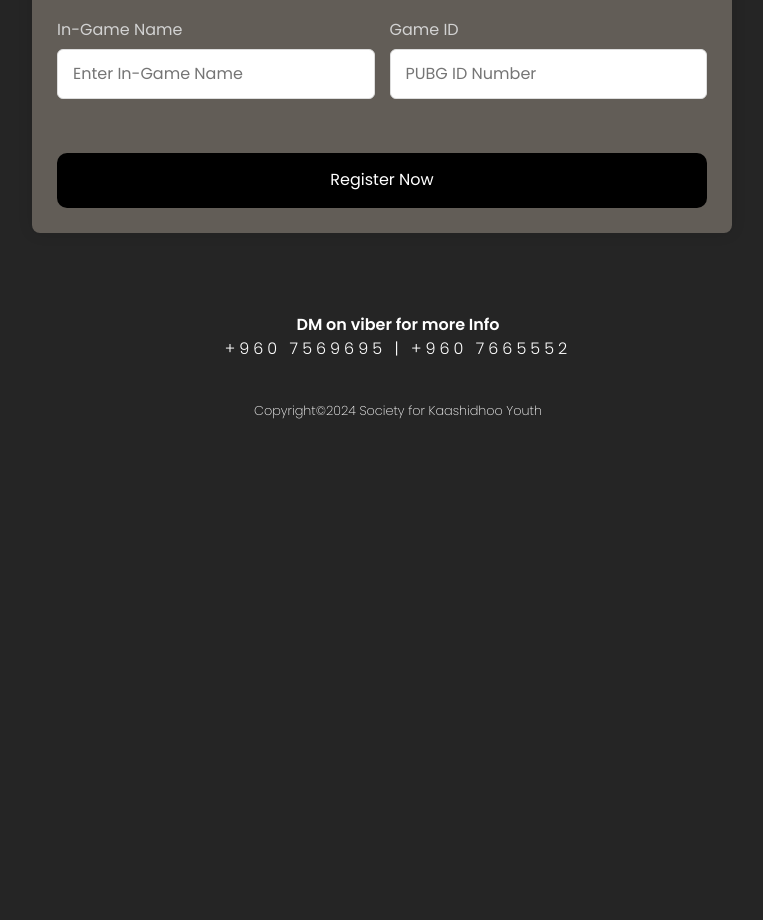
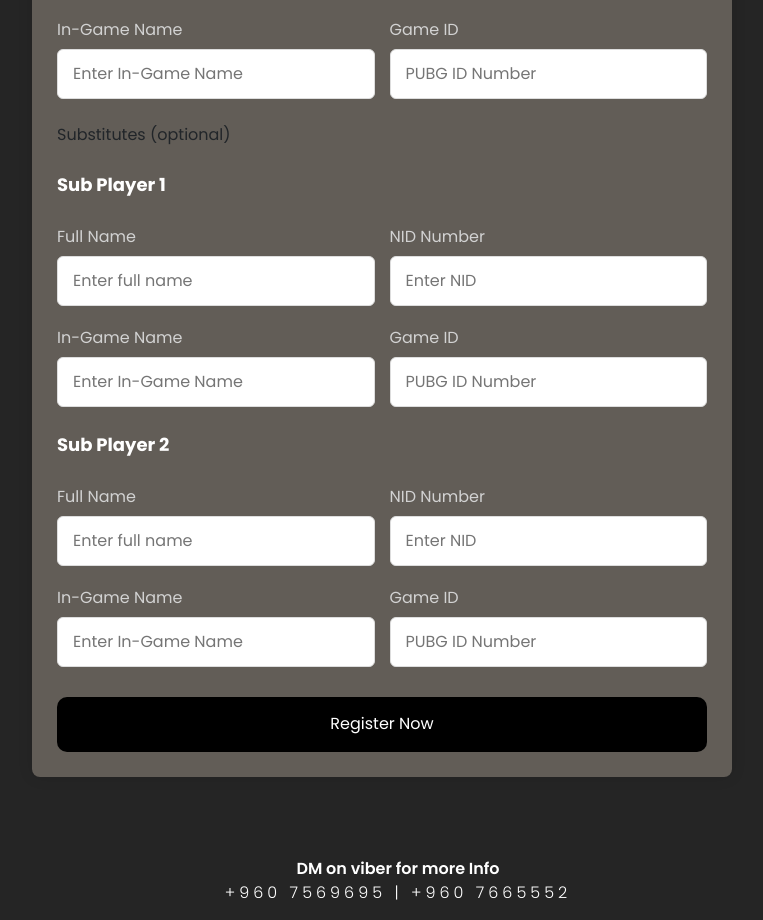
Before and after one commit to skyngo/eid-league-reg, a React (Create React App) app: page / in a window 1280 px wide. Shown: the part 1606-2526 px from the top of the page, without its empty margins (258-1021 px from the left). Before the commit the page ends 2062 px from the top, so only its background shows below. Built offline with nearby package versions, Linux system fonts and the light colour scheme; the HTML template or start-up script is replaced by a standard one.

Commit message:
added sub players field

```diff
--- a/src/components/Home.js
+++ b/src/components/Home.js
@@ -42,7 +42,7 @@ const Home = () => {
     try {
       const response = await axios.post(
         "https://api.sky.ngo/create",
-        userField,
+        userField
       );
       Swal.fire({
         title: "Registration Successful",
@@ -50,7 +50,7 @@ const Home = () => {
         icon: "success",
       });
       setLoading(true);
-      console.log(response)
+      console.log(response);
     } catch (err) {
       console.log(err, "Something Wrong");
       Swal.fire({
@@ -332,23 +332,28 @@ const Home = () => {
           </div>
 
           <br />
-          {/* <header>Substitutes (optional)</header>
+          <header>Substitutes (optional)</header>
           <div class="player-reg-container">
             <br />
-              <label class="player-label">Player 1</label>
+            <label class="player-label">Sub Player 1</label>
             <div class="column">
               <div class="input-box">
                 <label>Full Name</label>
                 <input
                   type="text"
-                    name="f_name"
+                  name="sub1_fullname"
                   placeholder="Enter full name"
-                    onChange={e => changeUserFieldHandler(e)}
+                  onChange={(e) => changeUserFieldHandler(e)}
                 />
               </div>
               <div class="input-box">
                 <label>NID Number</label>
-                  <input type="text" name="nid" placeholder="Enter NID" onChange={e => changeUserFieldHandler(e)}/>
+                <input
+                  type="text"
+                  name="sub1_nid"
+                  placeholder="Enter NID"
+                  onChange={(e) => changeUserFieldHandler(e)}
+                />
               </div>
             </div>
             <div class="column">
@@ -356,18 +361,18 @@ const Home = () => {
                 <label>In-Game Name</label>
                 <input
                   type="text"
-                    name="ign"
+                  name="sub1_ign"
                   placeholder="Enter In-Game Name"
-                    onChange={e => changeUserFieldHandler(e)}
+                  onChange={(e) => changeUserFieldHandler(e)}
                 />
               </div>
               <div class="input-box">
                 <label>Game ID</label>
                 <input
                   type="number"
-                    name="ig_id"
+                  name="sub1_igid"
                   placeholder="PUBG ID Number"
-                    onChange={e => changeUserFieldHandler(e)}
+                  onChange={(e) => changeUserFieldHandler(e)}
                 />
               </div>
             </div>
@@ -375,20 +380,25 @@ const Home = () => {
 
           <div class="player-reg-container">
             <br />
-              <label class="player-label">Player 2</label>
+            <label class="player-label">Sub Player 2</label>
             <div class="column">
               <div class="input-box">
                 <label>Full Name</label>
                 <input
                   type="text"
-                    name="f_name"
+                  name="sub2_fullname"
                   placeholder="Enter full name"
-                    onChange={e => changeUserFieldHandler(e)}
+                  onChange={(e) => changeUserFieldHandler(e)}
                 />
               </div>
               <div class="input-box">
                 <label>NID Number</label>
-                  <input type="text" name="nid" placeholder="Enter NID"onChange={e => changeUserFieldHandler(e)} />
+                <input
+                  type="text"
+                  name="sub2_nid"
+                  placeholder="Enter NID"
+                  onChange={(e) => changeUserFieldHandler(e)}
+                />
               </div>
             </div>
             <div class="column">
@@ -396,23 +406,22 @@ const Home = () => {
                 <label>In-Game Name</label>
                 <input
                   type="text"
-                    name="ign"
+                  name="sub2_ign"
                   placeholder="Enter In-Game Name"
-                    onChange={e => changeUserFieldHandler(e)}
+                  onChange={(e) => changeUserFieldHandler(e)}
                 />
               </div>
               <div class="input-box">
                 <label>Game ID</label>
                 <input
                   type="number"
-                    name="ig_id"
+                  name="sub2_igid"
                   placeholder="PUBG ID Number"
-                    onChange={e => changeUserFieldHandler(e)}
+                  onChange={(e) => changeUserFieldHandler(e)}
                 />
               </div>
             </div>
-            </div> */}
-
+          </div>
           <button
             type="submit"
             className="button"
```
Lines whose indentation alone changed are shown as unchanged.
